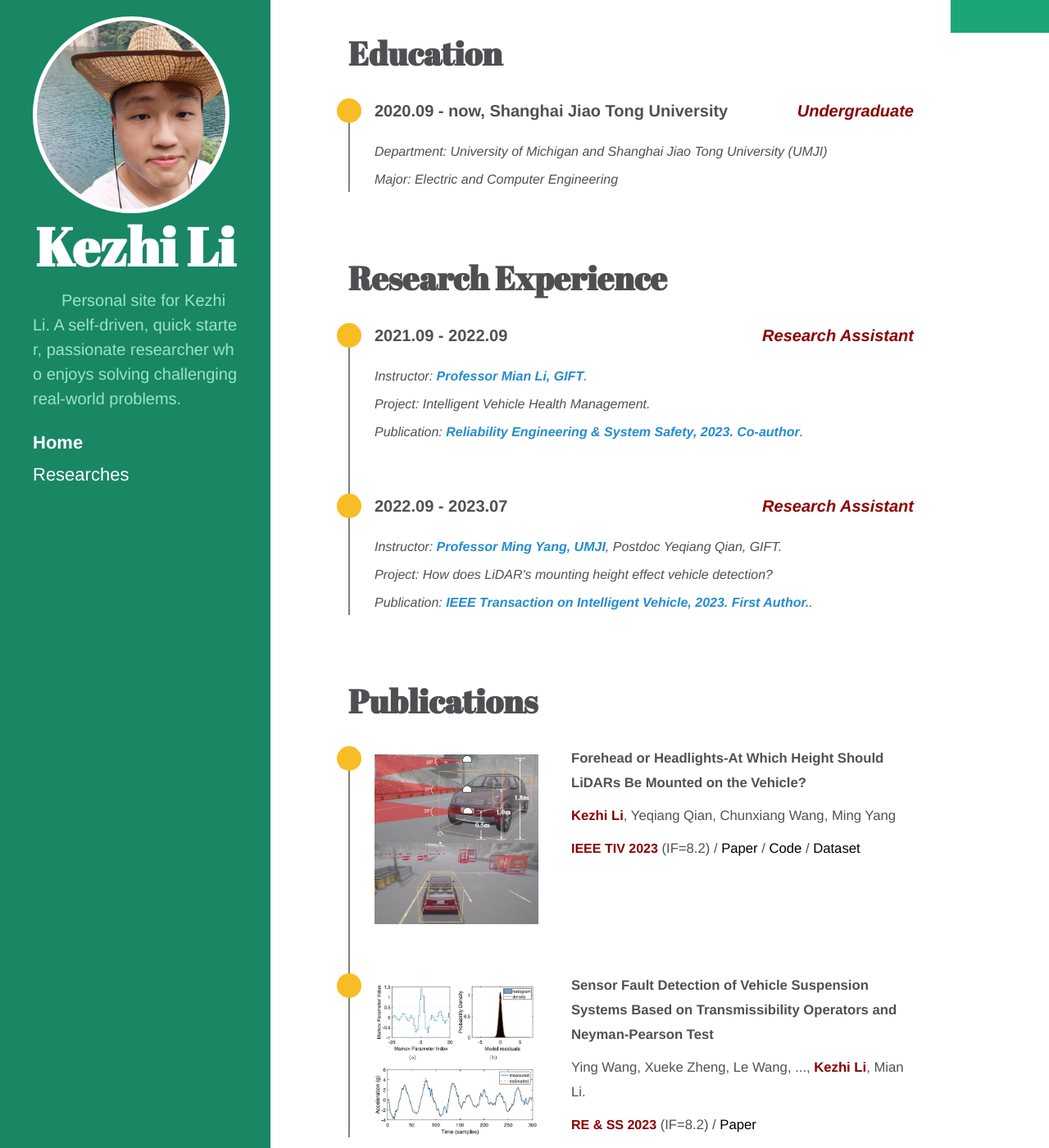
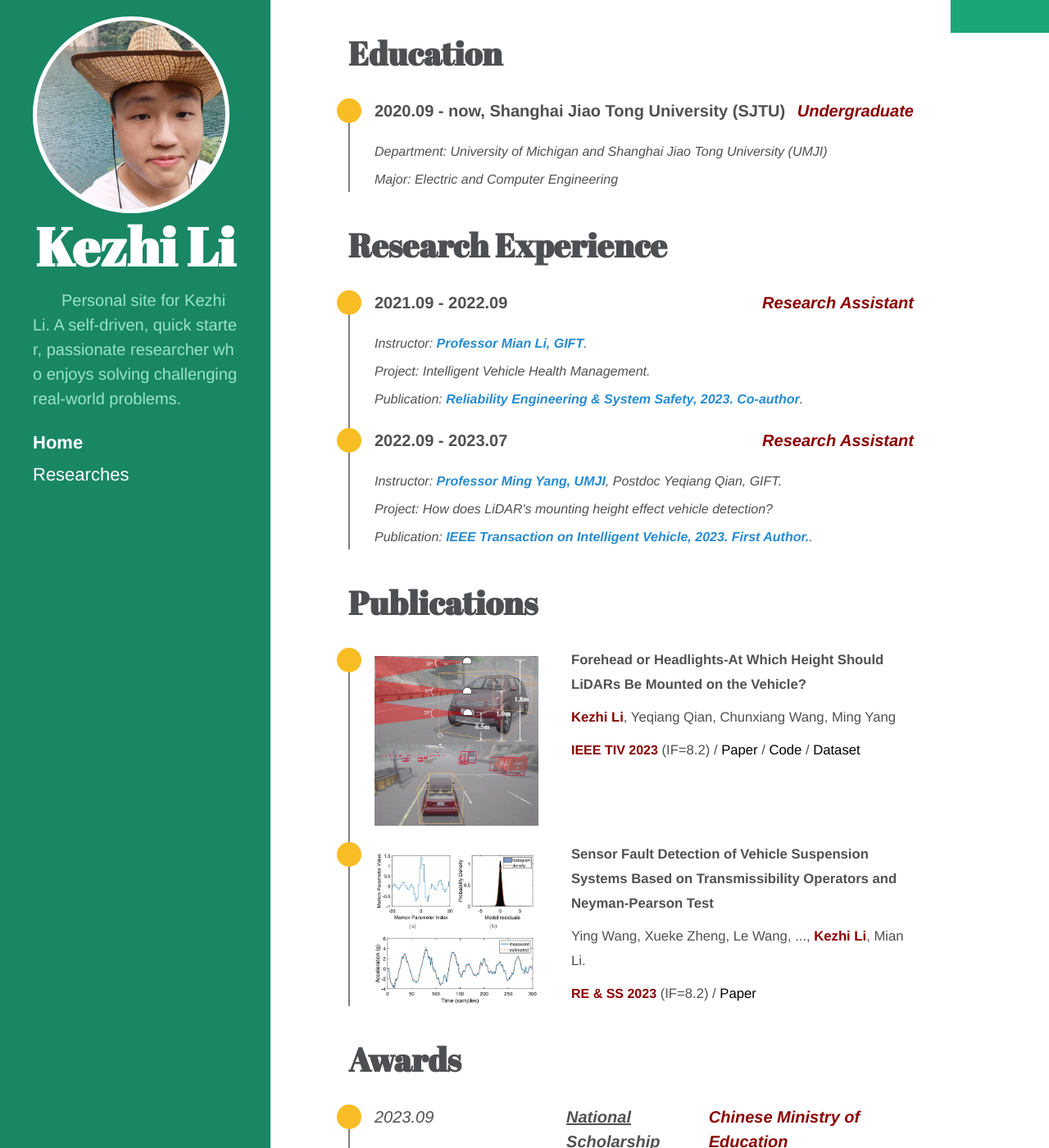
Before and after one commit to little-black-sjtu/likezhi.github.io, a Jekyll site: the page built from index.html, in a window 1280 px wide and 1400 px high. Shown: the whole window at 82% size. Built offline with Jekyll 4.4.1, drawn with Linux system fonts in a browser that asks for light colours; Markdown is read by kramdown in place of the engine named in the settings; some of the changed text lies outside the part shown.

Commit message:
feat: first version done

```diff
--- a/404.html
+++ b/404.html
@@ -6,6 +6,6 @@
 <div class="wrap">
   <div class="page">
     <h1 class="page-title">404: Page not found</h1>
-    <p class="lead">Sorry, we've misplaced that URL or it's pointing to something that doesn't exist. <a href="{{ site.baseurl }}">Head back home</a> to try finding it again.</p>
+    <p class="lead">Sorry, we've misplaced that URL or it's pointing to something that doesn't exist. <a href="{{ site.baseurl }}/">Head back home</a> to try finding it again.</p>
   </div>
 </div>
--- a/index.html
+++ b/index.html
@@ -10,7 +10,7 @@
               <ul class="timeline">
                 <li>
                   <div class="firstline">
-                    <span class="left">2020.09 - now, Shanghai Jiao Tong University</span> <span class="right">Undergraduate</span>
+                    <span class="left">2020.09 - now, Shanghai Jiao Tong University (SJTU)</span> <span class="right">Undergraduate</span>
                   </div>
                   <div class="normalcontent">
                     Department: University of Michigan and Shanghai Jiao Tong University (UMJI)
@@ -51,7 +51,7 @@
                     <span class="left">2022.09 - 2023.07</span> <span class="right">Research Assistant</span>
                   </div>
                   <div class="normalcontent">
-                    Instructor:&nbsp;<a href="https://www.ji.sjtu.edu.cn/cn/about/faculty-staff/faculty-directory/faculty-detail/145/" target="_blank">Professor Ming Yang, UMJI</a>, Postdoc Yeqiang Qian, GIFT.
+                    Instructor:&nbsp;<a href="https://www.ji.sjtu.edu.cn/about/faculty-staff/faculty-directory/faculty-detail/145/" target="_blank">Professor Ming Yang, UMJI</a>, Postdoc Yeqiang Qian, GIFT.
                   </div>
                   <div class="normalcontent">
                     Project: How does LiDAR's mounting height effect vehicle detection?
@@ -129,9 +129,82 @@
                     <div class="time">
                       2023.09
                     </div>
-                    <div class="bar">|</div>
+                    <div class="bar"></div>
                     <div class="name">
-                      Chinese National Scholarship
+                      <span style = "text-decoration: underline;">National Scholarship</span>
+                    </div>
+                    <div class="level">
+                      Chinese Ministry of Education
+                    </div>
+                  </div>
+                </li>
+                <li>
+                  <div class="price">
+                    <div class="time">
+                      2023.03
+                    </div>
+                    <div class="bar"></div>
+                    <div class="name">
+                      Excellent Volunteer
+                    </div>
+                    <div class="level">
+                      SJTU
+                    </div>
+                  </div>
+                </li>
+                <li>
+                  <div class="price">
+                    <div class="time">
+                      2022.12
+                    </div>
+                    <div class="bar"></div>
+                    <div class="name">
+                      Academic Progress Scholarship
+                    </div>
+                    <div class="level">
+                      SJTU
+                    </div>
+                  </div>
+                </li>
+                <li>
+                  <div class="price">
+                    <div class="time">
+                      2022.11
+                    </div>
+                    <div class="bar"></div>
+                    <div class="name">
+                      Huatai Securities Technology Scholarship
+                    </div>
+                    <div class="level">
+                      SJTU
+                    </div>
+                  </div>
+                </li>
+                <li>
+                  <div class="price">
+                    <div class="time">
+                      2022.11
+                    </div>
+                    <div class="bar"></div>
+                    <div class="name">
+                      John Wu & Jane Sun Merit Scholarship
+                    </div>
+                    <div class="level">
+                      UMJI
+                    </div>
+                  </div>
+                </li>
+                <li>
+                  <div class="price">
+                    <div class="time">
+                      2022.10
+                    </div>
+                    <div class="bar"></div>
+                    <div class="name">
+                      Excellent Student Cadre
+                    </div>
+                    <div class="level">
+                      SJTU
                     </div>
                   </div>
                 </li>
--- a/public/css/self-defined.css
+++ b/public/css/self-defined.css
@@ -11,7 +11,7 @@
 .timeline li{
     line-height: 1.5em;
     position: relative;
-    margin-bottom: 3rem;
+    margin-bottom: 1rem;
 }
 .timeline li:hover:before{
     transform: scale(1.2, 1.2);
@@ -126,6 +126,13 @@
   margin-right: 4rem;
   height: 100%;
   width: 2px;
+}
+
+.timeline .price .level{
+  margin-left:auto;
+  font-weight: bold;
+  font-style: italic;
+  color: darkred;
 }
 
 /* timeline normalcontent */
```
